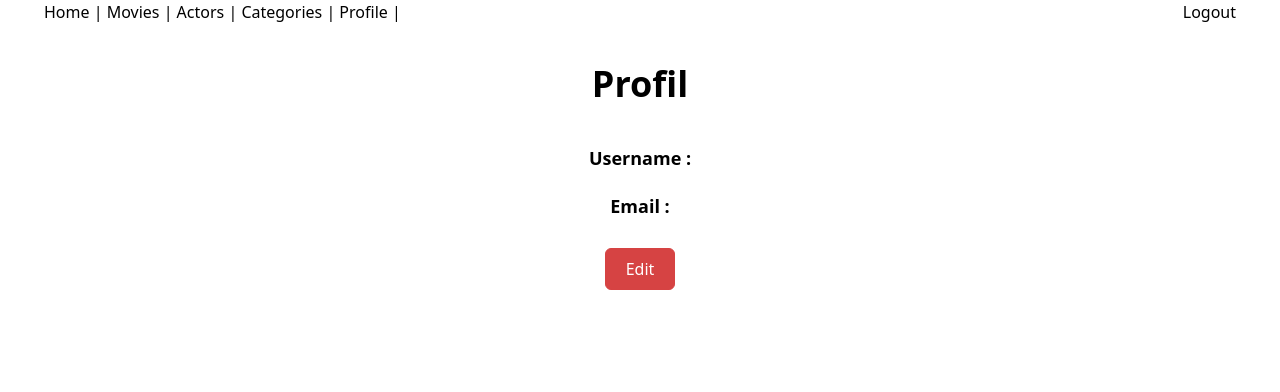
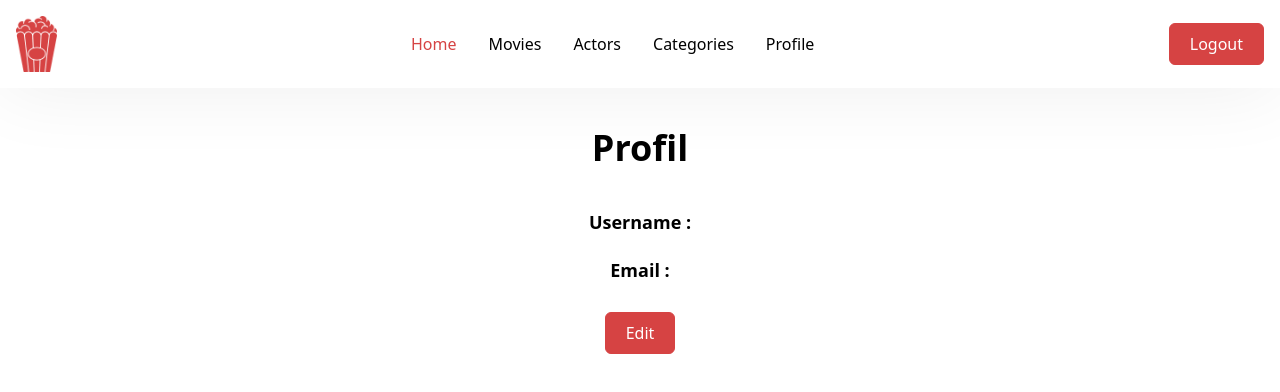
Before and after one commit to JulieVanHoudenhove/WR505-Movie-app, a Vue app: page /profile in a window 1280 px wide. Shown: the top 392 px of the page. Built offline with nearby package versions, Linux system fonts and the light colour scheme; no server answers; sample sign-in values are in the browser's storage.

Commit message:
feat: do navigation

```diff
--- a/src/App.vue
+++ b/src/App.vue
@@ -1,30 +1,76 @@
 <script setup>
 import { RouterLink, RouterView } from 'vue-router'
 import {onMounted, ref} from "vue";
+import { initFlowbite } from 'flowbite'
 
 const token = ref("")
 onMounted(() => {
   token.value = localStorage.getItem('token')
   console.log(token)
+  initFlowbite()
 })
+
+let activeLink = ref('/')
+function setActiveLink(route) {
+  this.activeLink = route;
+}
+
 </script>
 
 <template>
   <header>
-    <nav v-if="token" class="flex justify-between px-11">
-      <div>
-        <RouterLink to="/">Home | </RouterLink>
-        <RouterLink to="/movies">Movies | </RouterLink>
-        <RouterLink to="/actors">Actors | </RouterLink>
-        <RouterLink to="/categories">Categories | </RouterLink>
-        <RouterLink to="/profile">Profile | </RouterLink>
-      </div>
-      <div>
-        <RouterLink to="/logout">Logout</RouterLink>
+    <nav v-if="token" class="bg-white border-gray-200 shadow-[0_0_80px_rgba(0,0,0,.07)]">
+      <div class="max-w-screen-xl flex flex-wrap items-center justify-between mx-auto p-4">
+        <a href="/" class="flex items-center space-x-3 rtl:space-x-reverse">
+          <img src="/popcorn.png" class="h-14" alt="Movie App Logo" />
+        </a>
+        <div class="flex md:order-2 space-x-3 md:space-x-0 rtl:space-x-reverse">
+          <ul>
+            <li class="min-h-[42px] w-fit bg-[#D64343] text-white rounded-md flex items-center border border-[#D64343] hover:bg-transparent hover:text-[#D64343] px-5">
+              <RouterLink to="/logout">Logout</RouterLink>
+            </li>
+          </ul>
+          <button data-collapse-toggle="navbar-cta" type="button" class="inline-flex items-center p-2 w-10 h-10 justify-center text-sm text-gray-500 rounded-lg md:hidden hover:bg-gray-100 focus:outline-none focus:ring-2 focus:ring-gray-200 dark:text-gray-400 dark:hover:bg-gray-700 dark:focus:ring-gray-600" aria-controls="navbar-cta" aria-expanded="false">
+            <span class="sr-only">Open main menu</span>
+            <svg class="w-5 h-5" aria-hidden="true" xmlns="http://www.w3.org/2000/svg" fill="none" viewBox="0 0 17 14">
+              <path stroke="currentColor" stroke-linecap="round" stroke-linejoin="round" stroke-width="2" d="M1 1h15M1 7h15M1 13h15"/>
+            </svg>
+          </button>
+        </div>
+        <div class="items-center justify-between hidden w-full md:flex md:w-auto md:order-1" id="navbar-cta">
+          <ul class="flex flex-col font-medium p-4 md:p-0 mt-4 border border-gray-100 rounded-lg bg-gray-50 md:space-x-8 rtl:space-x-reverse md:flex-row md:mt-0 md:border-0 md:bg-white dark:bg-gray-800 md:dark:bg-gray-900 dark:border-gray-700">
+            <li>
+              <RouterLink class="block py-2 px-3 md:p-0 rounded hover:bg-gray-100 md:hover:bg-transparent md:hover:text-[#D64343] md:dark:hover:text-[#D64343] dark:text-white dark:hover:bg-gray-700 dark:hover:text-white md:dark:hover:bg-transparent dark:border-gray-700" to="/" :class="{ 'active': activeLink === '/' }" @click="setActiveLink('/')">Home</RouterLink>
+            </li>
+            <li>
+              <RouterLink class="block py-2 px-3 md:p-0 rounded hover:bg-gray-100 md:hover:bg-transparent md:hover:text-[#D64343] md:dark:hover:text-[#D64343] dark:text-white dark:hover:bg-gray-700 dark:hover:text-white md:dark:hover:bg-transparent dark:border-gray-700" :class="{ 'active': activeLink === '/movies' }" @click="setActiveLink('/movies')" to="/movies">Movies</RouterLink>
+            </li>
+            <li>
+              <RouterLink class="block py-2 px-3 md:p-0 rounded hover:bg-gray-100 md:hover:bg-transparent md:hover:text-[#D64343] md:dark:hover:text-[#D64343] dark:text-white dark:hover:bg-gray-700 dark:hover:text-white md:dark:hover:bg-transparent dark:border-gray-700" :class="{ 'active': activeLink === '/actors' }" @click="setActiveLink('/actors')" to="/actors">Actors</RouterLink>
+            </li>
+            <li>
+              <RouterLink class="block py-2 px-3 md:p-0 rounded hover:bg-gray-100 md:hover:bg-transparent md:hover:text-[#D64343] md:dark:hover:text-[#D64343] dark:text-white dark:hover:bg-gray-700 dark:hover:text-white md:dark:hover:bg-transparent dark:border-gray-700" :class="{ 'active': activeLink === '/categories' }" @click="setActiveLink('/categories')" to="/categories">Categories</RouterLink>
+            </li>
+            <li>
+              <RouterLink class="block py-2 px-3 md:p-0 rounded hover:bg-gray-100 md:hover:bg-transparent md:hover:text-[#D64343] md:dark:hover:text-[#D64343] dark:text-white dark:hover:bg-gray-700 dark:hover:text-white md:dark:hover:bg-transparent dark:border-gray-700" :class="{ 'active': activeLink === '/profile' }" @click="setActiveLink('/profile')" to="/profile">Profile</RouterLink>
+            </li>
+          </ul>
+        </div>
       </div>
     </nav>
-    <nav v-else>
-      <RouterLink to="/login">Login</RouterLink>
+    <nav v-else class="bg-white border-gray-200 shadow-[0_0_80px_rgba(0,0,0,.07)]">
+      <div class="max-w-screen-xl flex flex-wrap items-center justify-between mx-auto p-4">
+        <a href="/" class="flex items-center space-x-3 rtl:space-x-reverse">
+          <img src="/popcorn.png" class="h-14" alt="Movie App Logo" />
+        </a>
+        <div class="flex md:order-2 space-x-3 md:space-x-0 rtl:space-x-reverse">
+          <ul>
+            <li class="min-h-[42px] w-fit bg-[#D64343] text-white rounded-md flex items-center border border-[#D64343] hover:bg-transparent hover:text-[#D64343] px-5">
+              <RouterLink to="/login">Login</RouterLink>
+            </li>
+          </ul>
+        </div>
+      </div>
     </nav>
   </header>
 
@@ -35,4 +81,7 @@
 a {
   text-decoration: none;
 }
+.active {
+    @apply block py-2 px-3 md:p-0 text-white bg-[#D64343] rounded md:bg-transparent md:text-[#D64343] md:hover:text-[#D64343];
+}
 </style>
```
Also changed, not shown: public/clap.png (added), public/popcorn.png (added).
